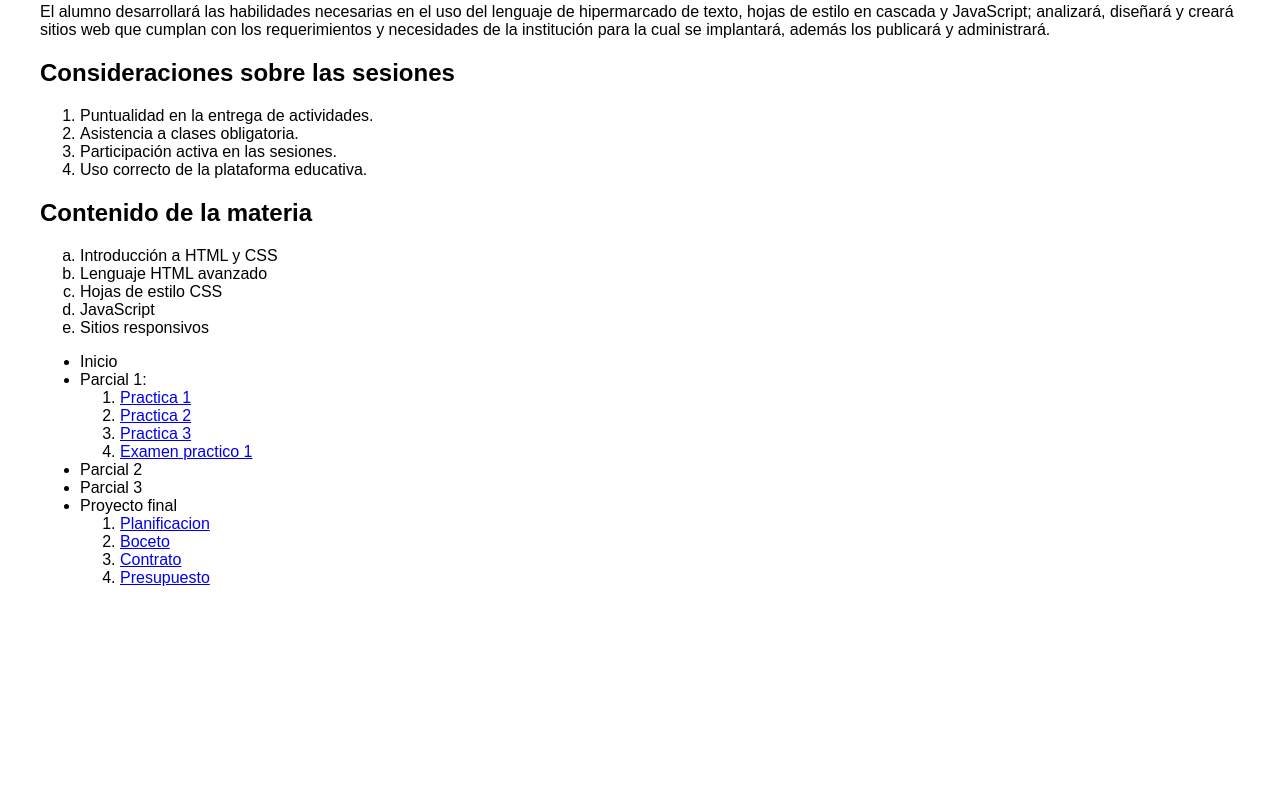
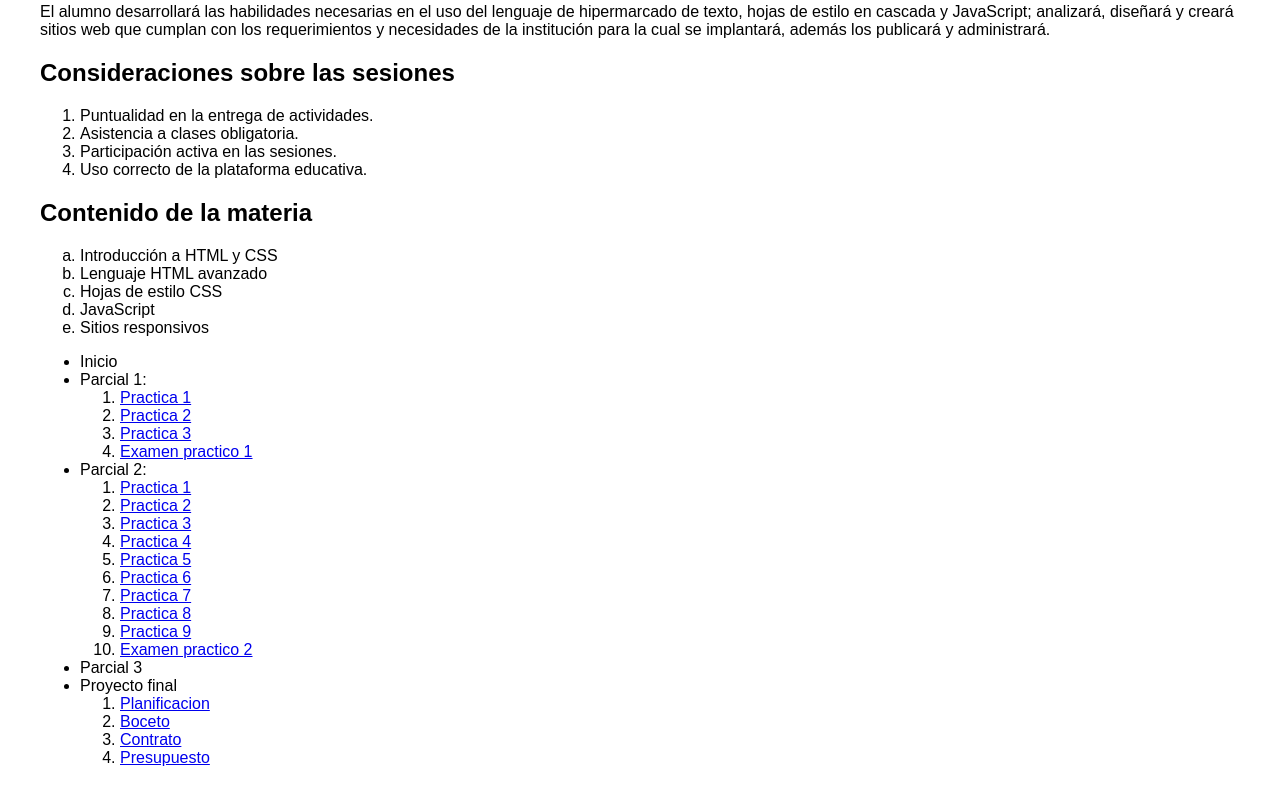
Before and after one commit to faaalif/PortafolioWeb1, a plain HTML site: page index.html in a window 1280 px wide. Shown: the part 960-1765 px from the top of the page. Before the commit the page ends 1603 px from the top, so only its background shows below. Drawn offline with Linux system fonts and the light colour scheme.

Commit message:
index.html

```diff
--- a/index.html
+++ b/index.html
@@ -71,6 +71,7 @@
 
     <ul>
         <li>Inicio</li>
+
         <li>Parcial 1:
             <ol>
                 <li><a href="https://faaalif.github.io/PortafolioWeb1/">Practica 1</a></li>
@@ -79,8 +80,24 @@
                 <li><a href="https://faaalif.github.io/PortafolioWeb1/examen/">Examen practico 1</a></li>
             </ol>
         </li>
-        <li>Parcial 2</li>
+
+        <li>Parcial 2:
+             <ol>
+                <li><a href="https://faaalif.github.io/PortafolioWeb1/formulario/">Practica 1</a></li>
+                <li><a href="https://faaalif.github.io/PortafolioWeb1/form/">Practica 2</a></li>
+                <li><a href="https://faaalif.github.io/PortafolioWeb1/tablas/">Practica 3</a></li>
+                <li><a href="https://faaalif.github.io/PortafolioWeb1/barra/">Practica 4</a></li>
+                <li><a href="https://faaalif.github.io/PortafolioWeb1/barrafi/">Practica 5</a></li>
+                <li><a href="https://faaalif.github.io/PortafolioWeb1/Proyecto%20web/">Practica 6</a></li>
+                <li><a href="https://faaalif.github.io/PortafolioWeb1/flexbox/">Practica 7</a></li>
+                <li><a href="https://faaalif.github.io/PortafolioWeb1/practica8/">Practica 8</a></li>
+                <li><a href="https://faaalif.github.io/PortafolioWeb1/unidades/">Practica 9</a></li>
+                <li><a href="https://faaalif.github.io/PortafolioWeb1/examen%20practico%202/">Examen practico 2</a></li>
+            </ol>
+        </li>
+
         <li>Parcial 3</li>
+
         <li>Proyecto final
         <ol>
                 <li><a href="Planificacion del proyecto del sitio web .pdf">Planificacion</a></li>
```
